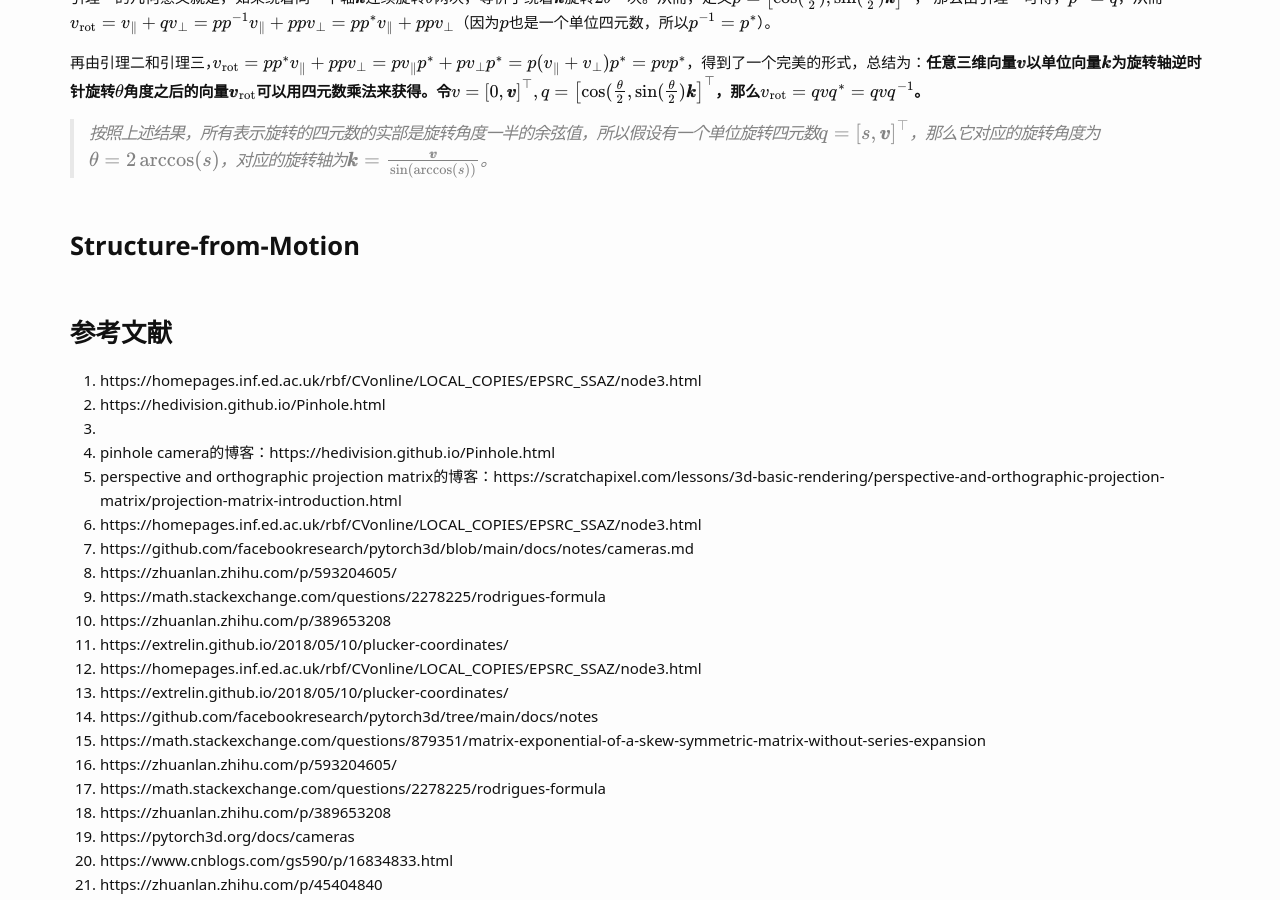
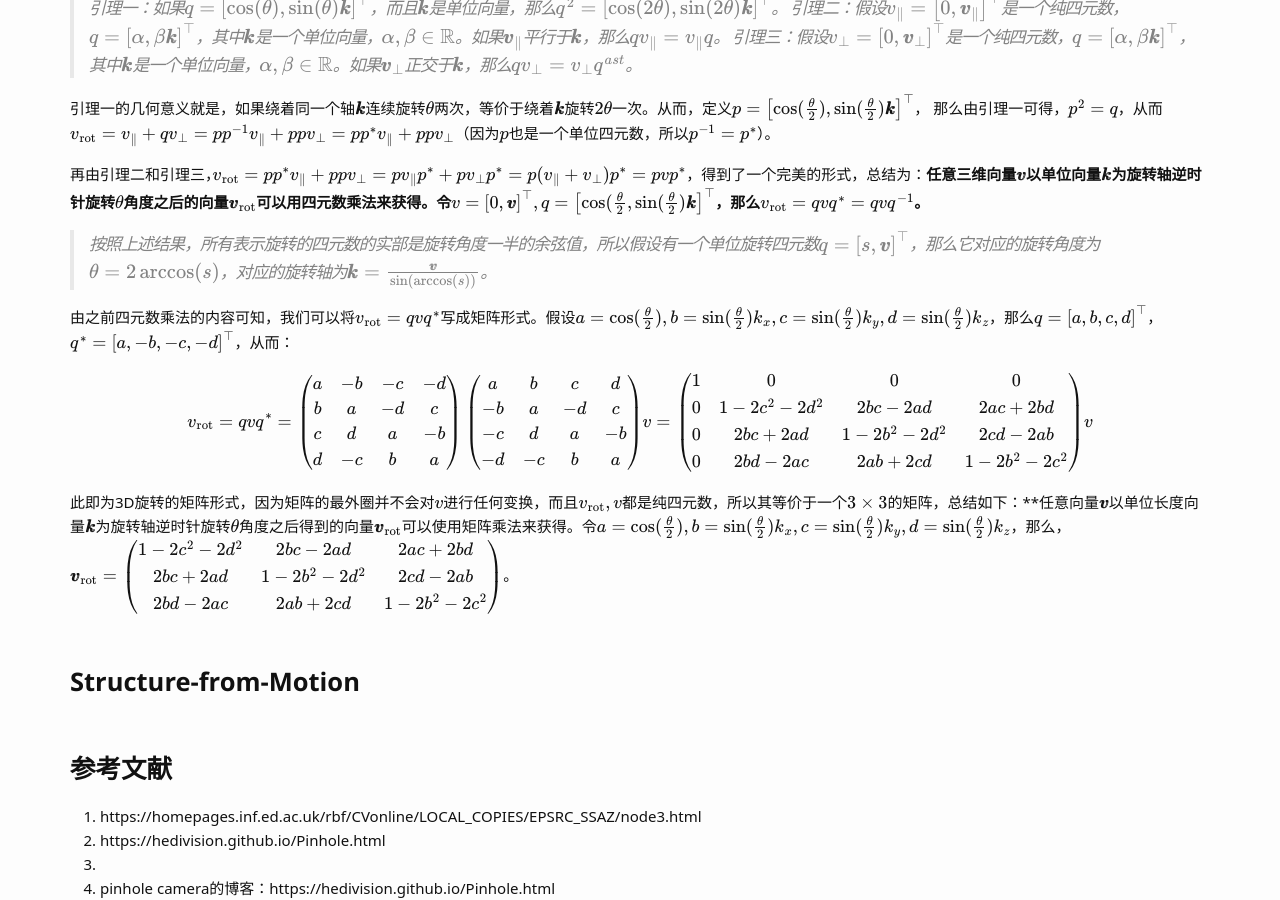
Before and after one commit to Wei-kang-Wang/tech-log, a Jekyll site: the page built from _posts/2024-08-11-3D视觉基础.md, in a window 1280 px wide and 900 px high, scrolled down 12507 px. Built offline with Jekyll 4.4.1, drawn with Linux system fonts in a browser that asks for light colours; some web fonts are replaced; formulas are drawn with MathJax 3; comment, search, counter and statistics services are not loaded; some of the changed text lies outside the part shown.

Commit message:
Update 2024-08-11-3D视觉基础.md

```diff
--- a/_posts/2024-08-11-3D视觉基础.md
+++ b/_posts/2024-08-11-3D视觉基础.md
@@ -305,9 +305,11 @@ $$\theta = \arcsin(t), \pmb{k} = \left[-\frac{R_{23} - R_{32}}{2}, \frac{R_{13}
 
 > 经由上述定义，我们可以获得：ij=k, jk=i, ki=j, ji=-k, kj=-i, ik=-j
 
-下面来看一下四元数乘法。$$q_1 = a+bi+cj+dk, q_2 = e+fi+gj+hk$$，那么$$q_1 q_2 = (ae-bf-cg-dh) + (be+af-dg+ch)i + (ce+df+ag-bh)j + (de-cf+bg+ah)k$$，也可以写成矩阵乘法的形式：$$q_1 q_2 = \begin{pmatrix} a & -b & -c & -d \\ b & a & -d & c \\ c & d & a & -b \\ d & -c & b & a \end{pmatrix}$$。
+下面来看一下四元数乘法。$$q_1 = a+bi+cj+dk, q_2 = e+fi+gj+hk$$，那么$$q_1 q_2 = (ae-bf-cg-dh) + (be+af-dg+ch)i + (ce+df+ag-bh)j + (de-cf+bg+ah)k$$，也可以写成矩阵乘法的形式：$$q_1 q_2 = \begin{pmatrix} a & -b & -c & -d \\ b & a & -d & c \\ c & d & a & -b \\ d & -c & b & a \end{pmatrix} \begin{pmatrix} e \\ f \\ g \\ h \end{pmatrix}$$。
 
 > 注意，四元数乘法不满足交换律
+
+对于$$q_2$$右乘$$q_1$$，即$$q_2q_1$$，其结果为：$$q_2q_1 = \begin{pmatrix} a & -b & -c & -d \\ b & a & d & -c \\ c & -d & a & b \\ d & c & -b & a \end{pmatrix} \begin{pmatrix} e \\ f \\ g \\ h \end{pmatrix}$$。
 
 我们用另一个角度来看四元数乘法。$$q_1 = \left[a, \pmb{v} \right]^{\top}, q_2 = \left[ e, \pmb{u} \right]^{\top}$$，那么$$\pmb{v} \cdot \pmb{u} = bf + cg + dh$$，$$\pmb{v} \times \pmb{u} = \begin{vmatrix} i & j & k \\ b & c & d \\ f & g & h \end{vmatrix} = (ch-dg)i + (df-bh)j + (bg-cf)k$$，从而我们可以发现$$q_1 q_2 = \left[ae - \pmb{v} \cdot \pmb{u}, a \pmb{u} + e \pmb{v} + \pmb{v} \times \pmb{u} \right]^{\top}$$，这个结果也叫做Graszmann积。
 
@@ -347,6 +349,12 @@ $$\theta = \arcsin(t), \pmb{k} = \left[-\frac{R_{23} - R_{32}}{2}, \frac{R_{13}
 
 > 按照上述结果，所有表示旋转的四元数的实部是旋转角度一半的余弦值，所以假设有一个单位旋转四元数$$q = \left[s, \pmb{v} \right]^{\top}$$，那么它对应的旋转角度为$$\theta = 2 \arccos(s)$$，对应的旋转轴为$$\pmb{k} = \frac{\pmb{v}}{\sin(\arccos(s))}$$。
 
+由之前四元数乘法的内容可知，我们可以将$$v_{\text{rot}} = qvq^{\ast}$$写成矩阵形式。假设$$a = \cos(\frac{\theta}{2}), b = \sin(\frac{\theta}{2})k_x, c = \sin(\frac{\theta}{2})k_y, d = \sin(\frac{\theta}{2}) k_z$$，那么$$q = \left[a,b,c,d\right]^{\top}$$，$$q^{\ast} = \left[a,-b,-c,-d\right]^{\top}$$，从而：
+
+$$v_{\text{rot}} = qvq^{\ast} = \begin{pmatrix} a & -b & -c & -d \\ b & a & -d & c \\ c & d & a & -b \\ d & -c & b & a \end{pmatrix} \begin{pmatrix} a & b & c & d \\ -b & a & -d & c \\ -c & d & a & -b \\ -d & -c & b & a \end{pmatrix} v = \begin{pmatrix} 1 & 0 & 0 & 0 \\ 0 & 1-2c^2-2d^2 & 2bc-2ad & 2ac+2bd \\ 0 & 2bc+2ad & 1-2b^2-2d^2 & 2cd-2ab \\ 0 & 2bd-2ac & 2ab+2cd & 1-2b^2-2c^2 \end{pmatrix} v$$
+
+此即为3D旋转的矩阵形式，因为矩阵的最外圈并不会对$$v$$进行任何变换，而且$$v_{\text{rot}},v$$都是纯四元数，所以其等价于一个$$3 \times 3$$的矩阵，总结如下：**任意向量$$\pmb{v}$$以单位长度向量$$\pmb{k}$$为旋转轴逆时针旋转$$\theta$$角度之后得到的向量$$\pmb{v}_{\text{rot}}$$可以使用矩阵乘法来获得。令$$a = \cos(\frac{\theta}{2}), b = \sin(\frac{\theta}{2}) k_x, c = \sin(\frac{\theta}{2})k_y, d = \sin(\frac{\theta}{2}) k_z$$，那么，$$\pmb{v}_{\text{rot}} = \begin{pmatrix} 1-2c^2-2d^2 & 2bc-2ad & 2ac+2bd \\ 2bc+2ad & 1 - 2b^2 - 2d^2 & 2cd-2ab \\ 2bd-2ac & 2ab+2cd & 1-2b^2-2c^2 \end{pmatrix}$$。
+
 
 ## Structure-from-Motion
 
```
